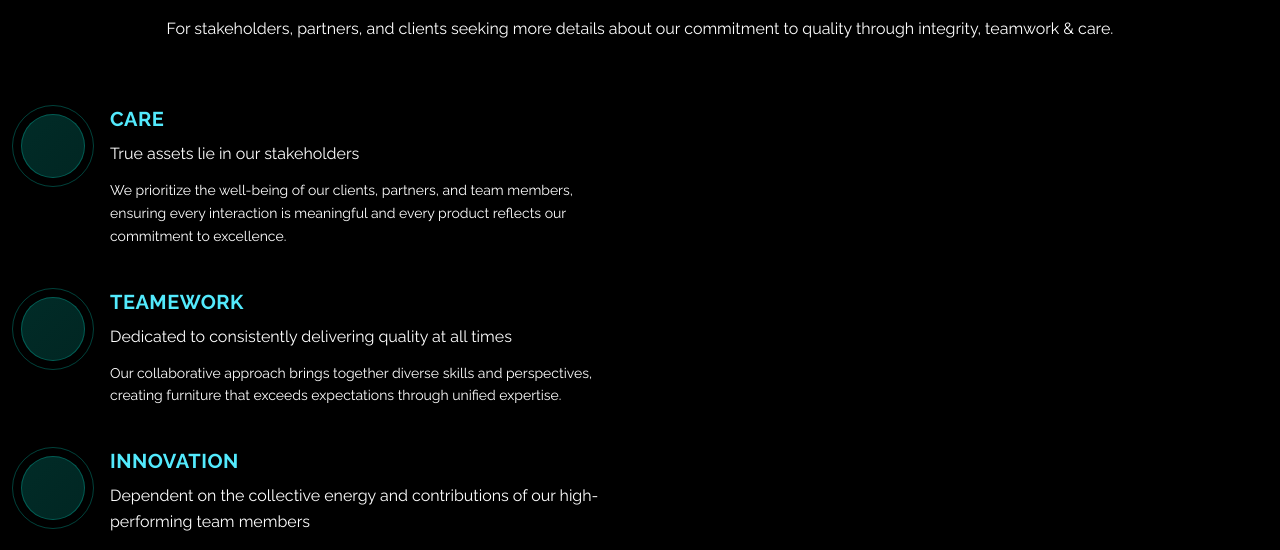
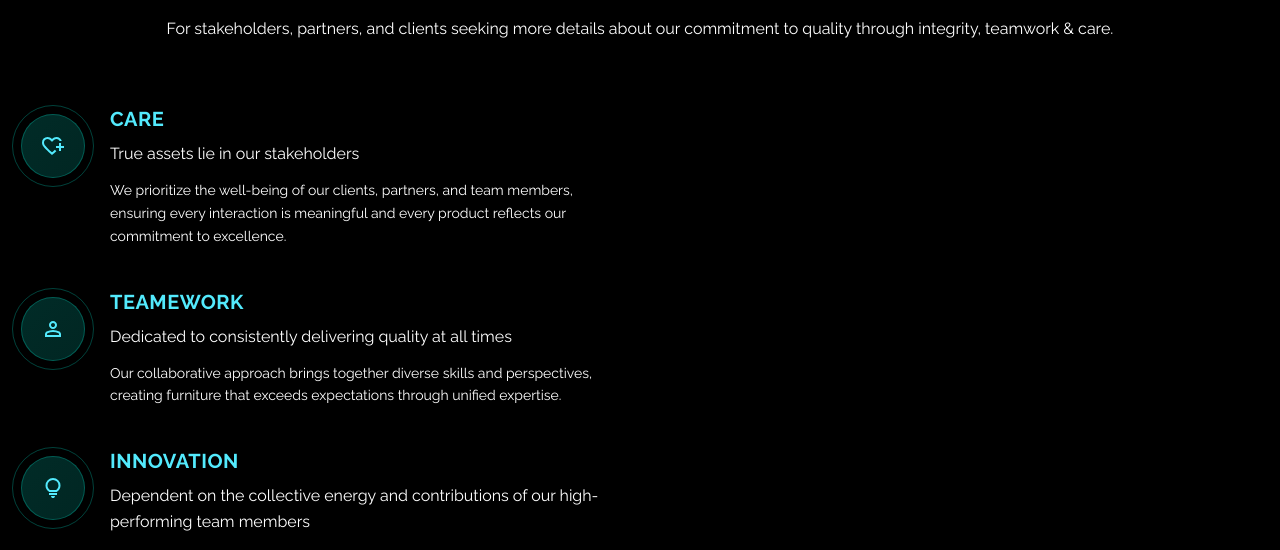
Before and after one commit to Abanoub-Louka94/Delta, a React (Vite) app: page / in a window 1280 px wide. Shown: the part 4742-5292 px from the top of the page. Built offline with nearby package versions, Linux system fonts and the light colour scheme.

Commit message:
adding files

```diff
--- a/src/Components/about-card/AboutCard.jsx
+++ b/src/Components/about-card/AboutCard.jsx
@@ -6,7 +6,7 @@
 			<section className="icon mx-auto md:mx-0">
 				<section className="rounded-full p-2 border border-[#04D9C4]/30 w-fit group hover:scale-110 my-transition">
 					<section className="w-16 h-16 bg-gradient-to-br from-[#04D9C4]/20 to-[#04BFAD]/20 rounded-full flex items-center justify-center  border border-[#04D9C4]/30 group-hover:bg-cyan-300/30 group-hover:border-[#04D9C4]/60 my-transition">
-						<Icon path={data.Icon} color={data.iconColor} />
+						<Icon path={data.icon} color={data.iconColor} />
 					</section>
 				</section>
 			</section>
```
